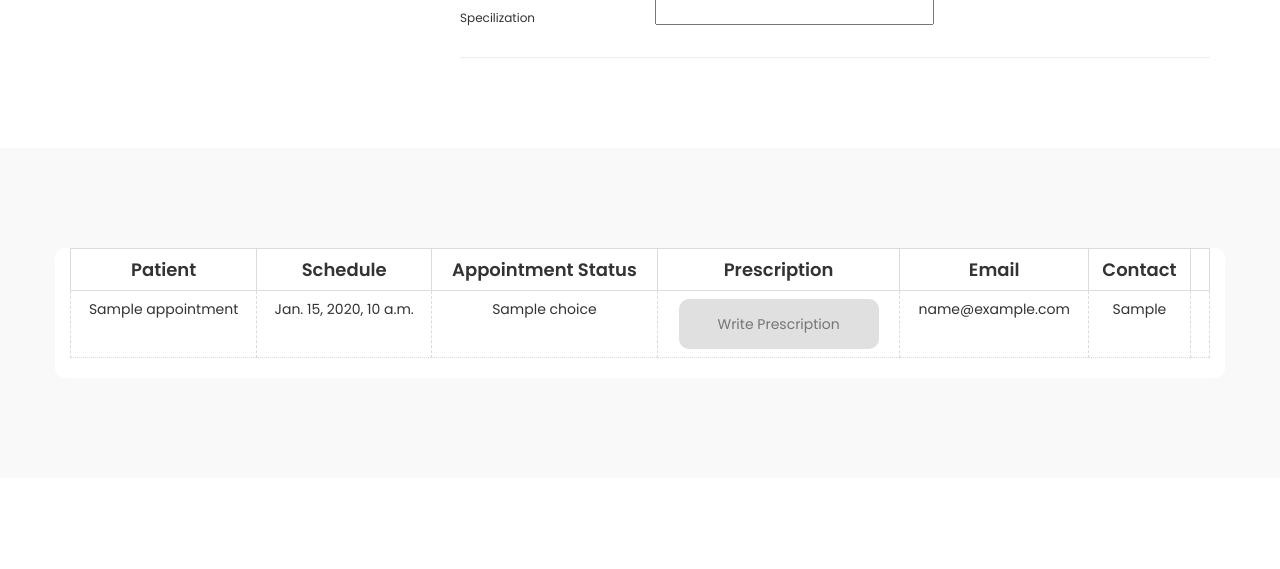
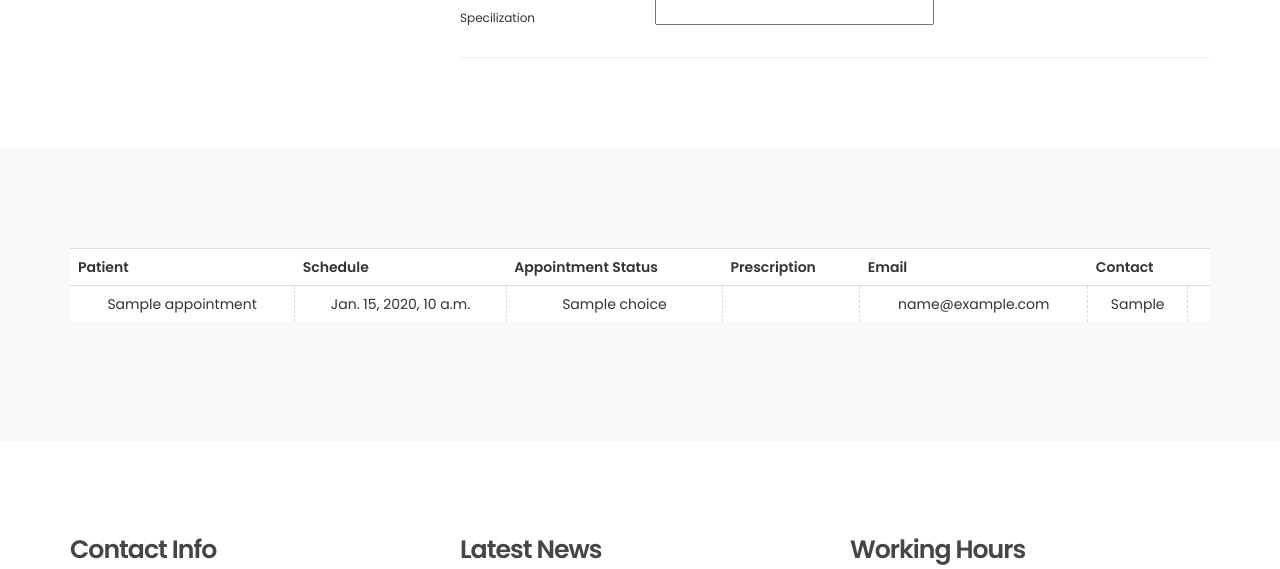
Before and after one commit to CSA-cyber/Memental, a Django app: template Hospital/templates/profile_doctor.html in a window 1280 px wide. Shown: the part 1209-1778 px from the top of the page. Run offline with Django 3.2, Linux system fonts and the light colour scheme; the template is opened without the code that fills it: most values are stand-ins (such as "Sample title", 1, 10 or a date in 2020); grey boxes marked "Sample" are stand-in pictures; form fields are guessed from the names that the template uses; some libraries are stand-ins or nearby versions.

Commit message:
Appointment Tweaks
* Doctor can now write prescription after approving
* Patient can now change email
* Doctor table cleaned and html errors fixed.

```diff
--- a/Hospital/templates/profile_doctor.html
+++ b/Hospital/templates/profile_doctor.html
@@ -12,7 +12,7 @@
   <meta name="author" content="Tooplate">
   <meta name="viewport" content="width=device-width, initial-scale=1, maximum-scale=1">
 
-  <link rel="stylesheet" href="{% static 'css/signup.css' %}">
+  <link rel="stylesheet" href="{% static 'css/table.css' %}">
   {% include 'importcss.html' %}
 
 </head>
@@ -192,86 +192,61 @@
 
   <!-- NEWS -->
   <section id="news" data-stellar-background-ratio="2.5">
-    <div class="container" style="display: block; background-color: white; border-radius:10px;">
+    <div class="container .appointment-table">
 
       <div class="table table-hover">
         <table class="table">
-          <tr style="text-align:center; border-bottom: 0.5px dotted rgb(219, 219, 219);">
-            <td style="font-size: 18px; font-weight: bold; border: 1px solid rgb(219, 219, 219);">Patient</td>
-            <td style="font-size: 18px; font-weight: bold;border: 1px solid rgb(219, 219, 219);">Schedule</td>
-            <td style="font-size: 18px; font-weight: bold;border: 1px solid rgb(219, 219, 219);">Appointment Status
-            </td>
-            <td style="font-size: 18px; font-weight: bold;border: 1px solid rgb(219, 219, 219);">Prescription</td>
-            <td style="font-size: 18px; font-weight: bold;border: 1px solid rgb(219, 219, 219);">Email</td>
-            <td style="font-size: 18px; font-weight: bold;border: 1px solid rgb(219, 219, 219);">Contact</td>
-            <td style="font-size: 18px; font-weight: bold;border: 1px solid rgb(219, 219, 219);"></td>
           <tr>
+            <th>Patient</th>
+            <th>Schedule</th>
+            <th>Appointment Status</th>
+            <th>Prescription</th>
+            <th>Email</th>
+            <th>Contact</th>
+            <th></th>
+          </tr>
           {% for appointment in appointments %}
-            {% if appointment.needs_approval %}
+          {% if appointment.needs_approval or appointment.is_approved %}
           <form action="" method="POST">
             {% csrf_token %}
-          <tr style="text-align:center; border-bottom: 0.5px dotted rgb(219, 219, 219);">
-            <td style="border-left: 1px dashed rgb(219, 219, 219);border-right: 1px dashed rgb(219, 219, 219);">
-              {{appointment.get_patient_name}}</td>
-            <td style="border-left: 1px dashed rgb(219, 219, 219);">{{appointment.date}}</td>
-            <td style="border-left: 1px dashed rgb(219, 219, 219);border-right: 1px dashed rgb(219, 219, 219);">
-
+            <tr>
+              <td>{{appointment.get_patient_name}}</td>
+              <td class="dash-l-r">{{appointment.date}}</td>
+              <td>
+                {% if appointment.is_approved %}
+                {{appointment.choice}}
+                {% else %}
                 {{approve_form.approval}}
-              <input type="number" name="appointment_id" value="{{appointment.id}}" style="max-width: 0px; opacity: 0;"
-                readonly>
+                {% endif %}
+                <input type="number" name="appointment_id" value="{{appointment.id}}"
+                  style="max-width: 0px; opacity: 0;" readonly>
               </td>
-            <td style="border-right: 1px dashed rgb(219, 219, 219);">
-              <input type="text" placeholder="Write Prescription" maxlength="255"
-                style="height: 50px; width: 200px; border: none; border-radius: 10px;color: black; background-color: rgb(224, 224, 224); text-align: center; padding:2px;">
+              <td class="dash-l-r">
+                {{prescription_form.prescription}}
               </td>
-            <td style="border-left: 1px dashed rgb(219, 219, 219);border-right: 1px dashed rgb(219, 219, 219);">
-              {{appointment.get_patient_email}}</td>
-            <td style="border-left: 1px dashed rgb(219, 219, 219);border-right: 1px dashed #dbdbdb;">
-              {{appointment.get_patient_contact}}</td>
-            <td style="border-left: 1px dashed rgb(219, 219, 219);border-right: 1px dashed rgb(219, 219, 219);">
-              <style>
-                .button {
-                  border-radius: 05px;
-                  border: none;
-                  padding: 10px 20px;
-                  margin-right: 2px;
-                  background-color: #a5c422;
-                  color: white;
-                  transition: all 0.5s;
-                }
-
-                .button:hover {
-                  background-color: rgb(99, 243, 159);
-                }
-              </style>
+              <td>{{appointment.get_patient_email}}</td>
+              <td class="dash-l-r">{{appointment.get_patient_contact}}</td>
+              <td>
                 <span class="select-btn">
                   <button class="button">Save</button>
                 </span>
               </td>
               </td>
-          <tr>
+            </tr>
           </form>
           {% else %}
-          <tr style="text-align:center; border-bottom: 0.5px dotted rgb(219, 219, 219);">
-            <td style="border-left: 1px dashed rgb(219, 219, 219);border-right: 1px dashed rgb(219, 219, 219);">
+          <tr>
+            <td>
               {{appointment.get_patient_name}}</td>
-            <td style="border-left: 1px dashed rgb(219, 219, 219);">{{appointment.date}}</td>
-            <td style="border-left: 1px dashed rgb(219, 219, 219);border-right: 1px dashed rgb(219, 219, 219);">
-
-              {{appointment.choice}}
+            <td class="dash-l-r">{{appointment.date}}</td>
+            <td>{{appointment.choice}}</td>
+            <td class="dash-l-r">
+              <!-- {{prescription_form.prescription}} -->
             </td>
-            <td style="border-right: 1px dashed rgb(219, 219, 219);">
-              <input type="text" placeholder="Write Prescription" maxlength="255"
-                style="height: 50px; width: 200px; border: none; border-radius: 10px;color: black; background-color: rgb(224, 224, 224); text-align: center; padding:2px;">
-            </td>
-            <td style="border-left: 1px dashed rgb(219, 219, 219);border-right: 1px dashed rgb(219, 219, 219);">
-              {{appointment.get_patient_email}}</td>
-            <td style="border-left: 1px dashed rgb(219, 219, 219);border-right: 1px dashed #dbdbdb;">
-              {{appointment.get_patient_contact}}</td>
-            <td style="border-left: 1px dashed rgb(219, 219, 219);border-right: 1px dashed rgb(219, 219, 219);">
-            </td>
-            </td>
-          <tr>
+            <td>{{appointment.get_patient_email}}</td>
+            <td class="dash-l-r">{{appointment.get_patient_contact}}</td>
+            <td></td>
+          </tr>
           {% endif %}
           {% endfor %}
         </table>
--- a/Payment/models.py
+++ b/Payment/models.py
@@ -47,7 +47,11 @@
 
     @property
     def needs_approval(self):
-        return self.approval == 1 or self.approval == -1
+        return self.approval == -1
+
+    @property
+    def is_approved(self):
+        return self.approval == 1
 
     @property
     def choice(self):
--- /dev/null
+++ b/static/css/table.css
@@ -0,0 +1,59 @@
+.appointment-table {
+  display: block;
+  background-color: white;
+  border-radius: 10px;
+}
+
+.dash-l-r {
+  border-left: 1px dashed rgb(219, 219, 219);
+  border-right: 1px dashed #dbdbdb;
+}
+
+.dash-left {
+  border-left: 1px dashed rgb(219, 219, 219);
+}
+
+.dash-right {
+  border-left: 1px dashed rgb(219, 219, 219);
+}
+
+.appointment-table tr {
+  text-align: center;
+  border-bottom: 0.5px dotted rgb(219, 219, 219);
+}
+
+.appointment-table tr th {
+  text-align: center;
+  font-size: 18px;
+  font-weight: bold;
+  border: 1px solid rgb(219, 219, 219);
+}
+
+.appointment-table tr td {
+  border-left: 1px dashed rgb(219, 219, 219);
+  border-right: 1px dashed rgb(219, 219, 219);
+}
+
+#prescribe {
+  height: 50px;
+  width: 200px;
+  border: none;
+  border-radius: 10px;
+  color: black;
+  background-color: rgb(224, 224, 224);
+  padding: 2px;
+}
+
+.button {
+  border-radius: 05px;
+  border: none;
+  padding: 10px 20px;
+  margin-right: 2px;
+  background-color: #a5c422;
+  color: white;
+  transition: all 0.5s;
+}
+
+.button:hover {
+  background-color: rgb(99, 243, 159);
+}
```
Also changed, not shown: Hospital/forms.py (+13 -2 lines), Hospital/templates/profile.html (+15 -13 lines), Hospital/views.py (+20 -8 lines), Memental/settings.py (deleted, +0 -137 lines). Lines whose indentation alone changed are shown as unchanged.
